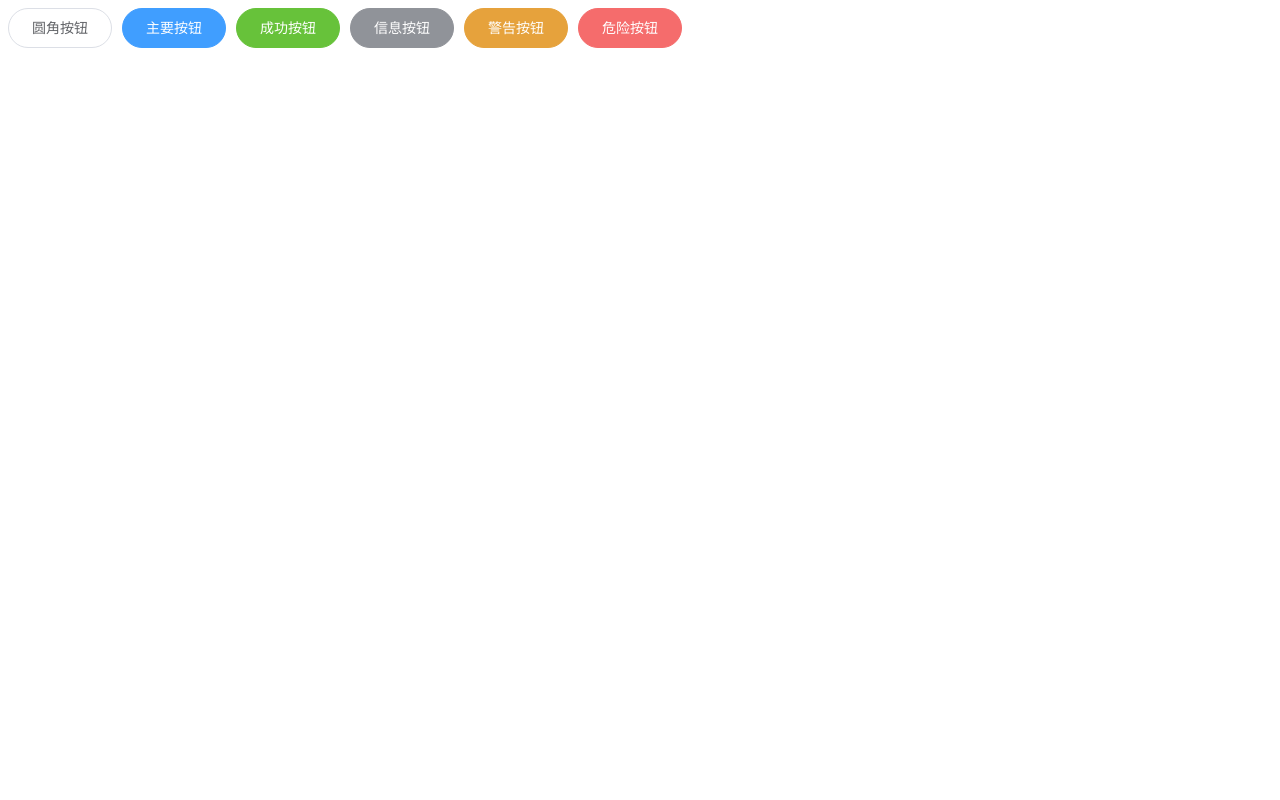
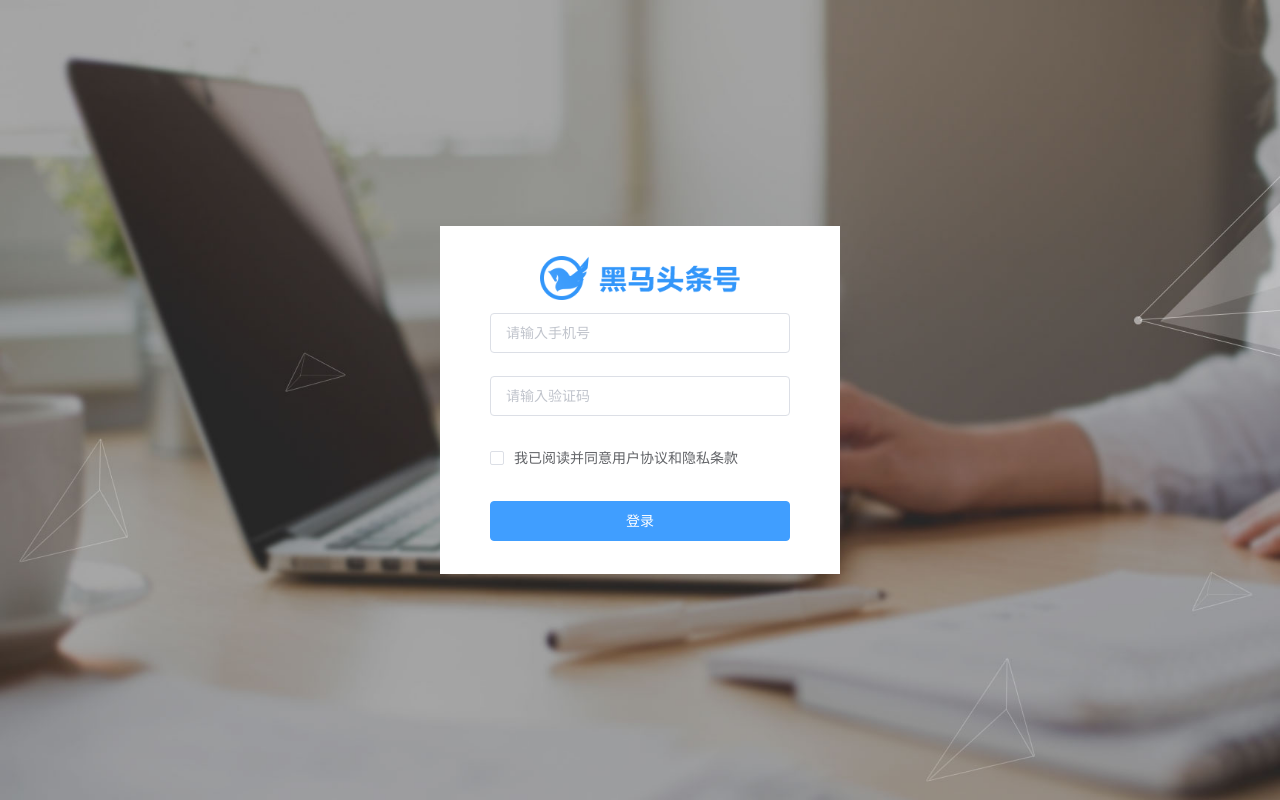
Before and after one commit to N-Count/VuePc72, a Vue app: page /#/login in a window 1280 px wide. Built offline with nearby package versions, Linux system fonts and the light colour scheme; no server answers.

Commit message:
登陆界面完成

```diff
--- a/src/App.vue
+++ b/src/App.vue
@@ -1,24 +1,15 @@
 <template>
   <div id="app">
-<el-row>
-  <el-button round>圆角按钮</el-button>
-  <el-button type="primary" round>主要按钮</el-button>
-  <el-button type="success" round>成功按钮</el-button>
-  <el-button type="info" round>信息按钮</el-button>
-  <el-button type="warning" round>警告按钮</el-button>
-  <el-button type="danger" round>危险按钮</el-button>
-</el-row>
     <router-view/>
   </div>
 </template>
 
 <script>
-import request from './utils/request.js'
+// import request from './utils/request.js'
 export default {
   created () {
     // axios的基本使用：axios（{url：‘’，methos：‘’}）
     //  axios.baseURL:''
-    request().then().catch()
   }
 }
 </script>
--- a/src/main.js
+++ b/src/main.js
@@ -1,7 +1,9 @@
 import Vue from 'vue'
 import App from './App.vue'
 import router from './router'
-import './utils/element'
+import '@/utils/element'
+// 自己设置的样式优先级最高，所以放在引用的最后面
+import '@/stylus/index.css'
 
 Vue.config.productionTip = false
 new Vue({
--- a/src/router/index.js
+++ b/src/router/index.js
@@ -1,9 +1,17 @@
 import Vue from 'vue'
 import VueRouter from 'vue-router'
+import login from '@/views/login/index.vue'
 
 Vue.use(VueRouter)
 
-const routes = []
+const routes = [
+  {
+    name: 'login',
+    path: '/login',
+    component: login
+
+  }
+]
 
 const router = new VueRouter({
   routes
--- /dev/null
+++ b/src/stylus/index.css
@@ -0,0 +1,7 @@
+html,body,#app{
+    height: 100%;
+}
+* {
+    padding: 0;
+    margin: 0;
+}
--- /dev/null
+++ b/src/views/login/index.vue
@@ -0,0 +1,88 @@
+<template>
+
+<div class="login-container">
+   <el-form ref="form" :model="form" class="login-form-wrap" :rules='rules'>
+       <div class="login-head">
+    <div class="logo"></div>
+       </div>
+  <el-form-item prop='mobile'>
+    <el-input v-model="form.mobile" placeholder="请输入手机号" ></el-input>
+  </el-form-item>
+ <el-form-item prop='code'>
+    <el-input v-model="form.code" placeholder="请输入验证码" ></el-input>
+  </el-form-item>
+  <el-form-item >
+      <el-checkbox label="我已阅读并同意用户协议和隐私条款" ></el-checkbox>
+  </el-form-item>
+  <el-form-item>
+    <el-button type="primary" @click="onSubmit" class="login-btn">登录 </el-button>
+  </el-form-item>
+ </el-form>
+
+</div>
+</template>
+
+<script>
+export default {
+  data () {
+    return {
+      form: {
+        mobile: '',
+        code: ''
+      },
+      rules: {
+        mobile: [
+          { required: true, message: '请输入手机号', trigger: ['blur', 'change'] },
+          { pattern: /^1[3-9]\d{9}$/, message: '请输入正确的手机号', trigger: ['blur', 'change'] }
+        ],
+        code: [
+          { required: true, message: '请输入验证码', trigger: ['blur', 'change'] },
+          { pattern: /^\d{6}$/, message: '请输入完整的验证码', trigger: ['blur', 'change'] }
+        ],
+        agree: [
+          {}
+        ]
+      }
+    }
+  },
+  methods: {
+    onSubmit () {
+      console.log('submit!')
+    }
+  }
+
+}
+</script>
+
+<style lang="less">
+// 铺满整屏
+.login-container {
+  width: 100%;
+  height: 100%;
+  display: flex;
+  flex-direction:column;
+  justify-content: center;
+  align-items: center;
+  background: url("~@/assets/login_bg.jpg") no-repeat;
+  background-size: cover;
+  .login-form-wrap {
+    width: 300px;
+    min-width: 200px;
+    padding: 30px 50px 10px;
+    background-color: #fff;
+    .login-head {
+      display: flex;
+      justify-content: center;
+      .logo {
+        width: 200px;
+        height: 57px;
+        background: url("~@/assets/logo_index.png") no-repeat;
+        background-size: contain;
+      }
+    }
+      .login-btn {
+        width: 100%;
+      }
+  }
+}
+</style>
```
